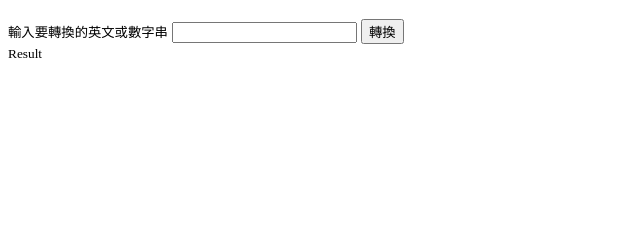
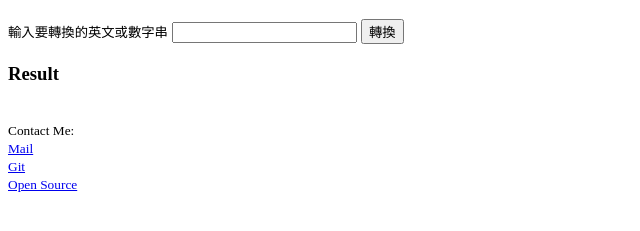
Before and after one commit to fuecoCode/fuecoCode.github.io, a plain HTML site: page lucky.html in a window 1280 px wide. Shown: the part 61-292 px from the top of the page, without its empty margins (0-640 px from the left). Drawn offline with Linux system fonts and the light colour scheme.

Commit message:
Lucky: Added author imformation.

```diff
--- a/lucky.html
+++ b/lucky.html
@@ -5,7 +5,7 @@
     <meta name="viewport" content="width=device-width, initial-scale=1.0">
     <title>Lucky Number</title>
 </head>
-<body onload="loadinput()">
+<body>
 <!-- <body> -->
 
     <h1> Lucky Number</h1>
@@ -14,11 +14,21 @@
     <button onclick="query()">轉換</button>
 
     <div>
-    <small>Result</small>
-    <div id = "result"></div>
+        <h3>Result</h3>
+        <div id = "result">
+            <br>
+        </div>
 
     </div>
+    <div class="footer">
+        <small>
+            Contact Me: <br>
+            <a href='mailto:chchen1025@gmail.com' target='_blank' class='url'> Mail </a> <br>
+            <a href='https://github.com/masahiro1025/' target='_blank' class='url'> Git </a> <br>
+            <a href='https://github.com/masahiro1025/masahiro1025.github.io/blob/master/lucky.html' target='_blank' class='url'>Open Source</a> <br>
 
+        </small>
+    </div>
 </body>
 </html>
 
@@ -45,11 +55,6 @@
         ]
 
     let inputstr = null
-
-    function loadinput() {
-        inputstr = document.getElementById('inputstr')
-        // inputstr.value = localStorage.getItem('inputstr')
-    }
 
     let rs = []
 
@@ -112,7 +117,6 @@
     }
 
     var abcpattern = new RegExp("[A-Za-z]+")
-
     var zeropattern = new RegExp("[0]+")
 
     function query() {
@@ -121,6 +125,8 @@
         let inputstrs = ''
         let inputstrs_mid = ''
         // let inputstrs = inputstr.value.split(',').map((_inputstr) => _inputstr.trim())
+        //
+        inputstr = document.getElementById('inputstr')
         let inputstrs_abc = inputstr.value.trim().toString()
         for (let i = 0; i< inputstrs_abc.length; i++){
             if (abcpattern.test(inputstrs_abc[i])){
@@ -130,7 +136,7 @@
                 inputstrs += inputstrs_abc[i]
             }
         }
-        console.log('字母轉數字:' + inputstrs)
+        // console.log('字母轉數字:' + inputstrs)
 
         // 處理159 951
         /*
@@ -140,19 +146,19 @@
         inputstrs = inputstrs.replaceAll('159', '1919')
         inputstrs = inputstrs.replaceAll('951', '9191')
 
-        console.log('159,951:' + inputstrs)
+        // console.log('159,951:' + inputstrs)
 
         // 處裡中間5
 
         inputstrs_mid = inputstrs.slice(1, inputstrs.length-1)
-        console.log("取中間數字串:" + inputstrs_mid)
+        // console.log("取中間數字串:" + inputstrs_mid)
 
 
         inputstrs_mid = inputstrs_mid.replaceAll('5', '')
-        console.log("移除中間5:" + inputstrs_mid)
+        // console.log("移除中間5:" + inputstrs_mid)
 
         inputstrs = inputstrs.slice(0, 1) + inputstrs_mid + inputstrs.slice(-1)
-        console.log(inputstrs)
+        // console.log(inputstrs)
 
 
         // 22切割
@@ -160,7 +166,7 @@
             inputlist.push(inputstrs.slice(i,i+2))
         }
 
-        console.log(inputlist)
+        // console.log(inputlist)
 
         // 處理0
         /*
@@ -207,20 +213,18 @@
                 inputlist[i] = num + num
             }
         }
-        console.log(inputlist)
-
-        // localStorage.setItem('inputstr', inputstr)
+        // console.log(inputlist)
 
         rs = search(inputlist, numberTable)
         render(rs)
-        // document.getElementById('mask').style.display = 'block'
+
     }
 
     var el = document.getElementById("inputstr")
-
     el.addEventListener("keydown", function(e){
         if(e.key === "Enter"){
             query()
         }
     })
+
 </script>
```
Lines whose indentation alone changed are shown as unchanged.
